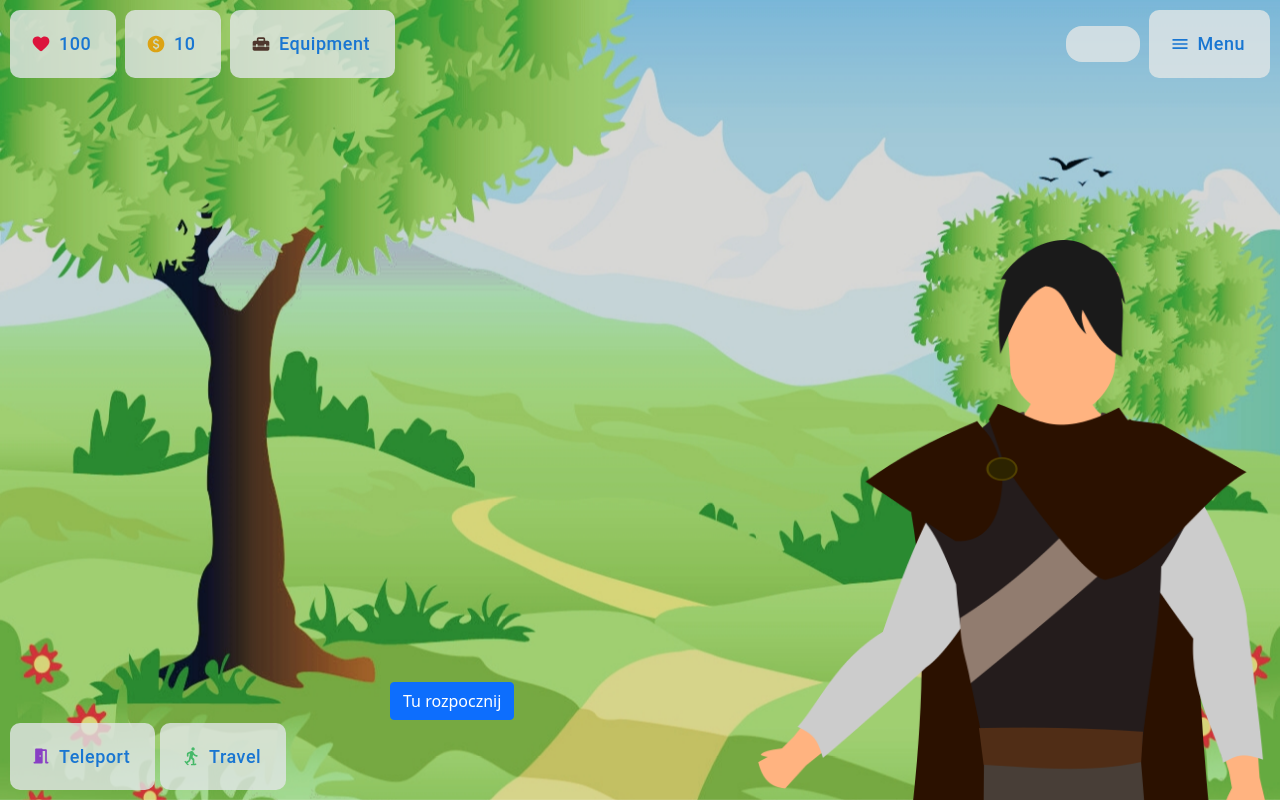
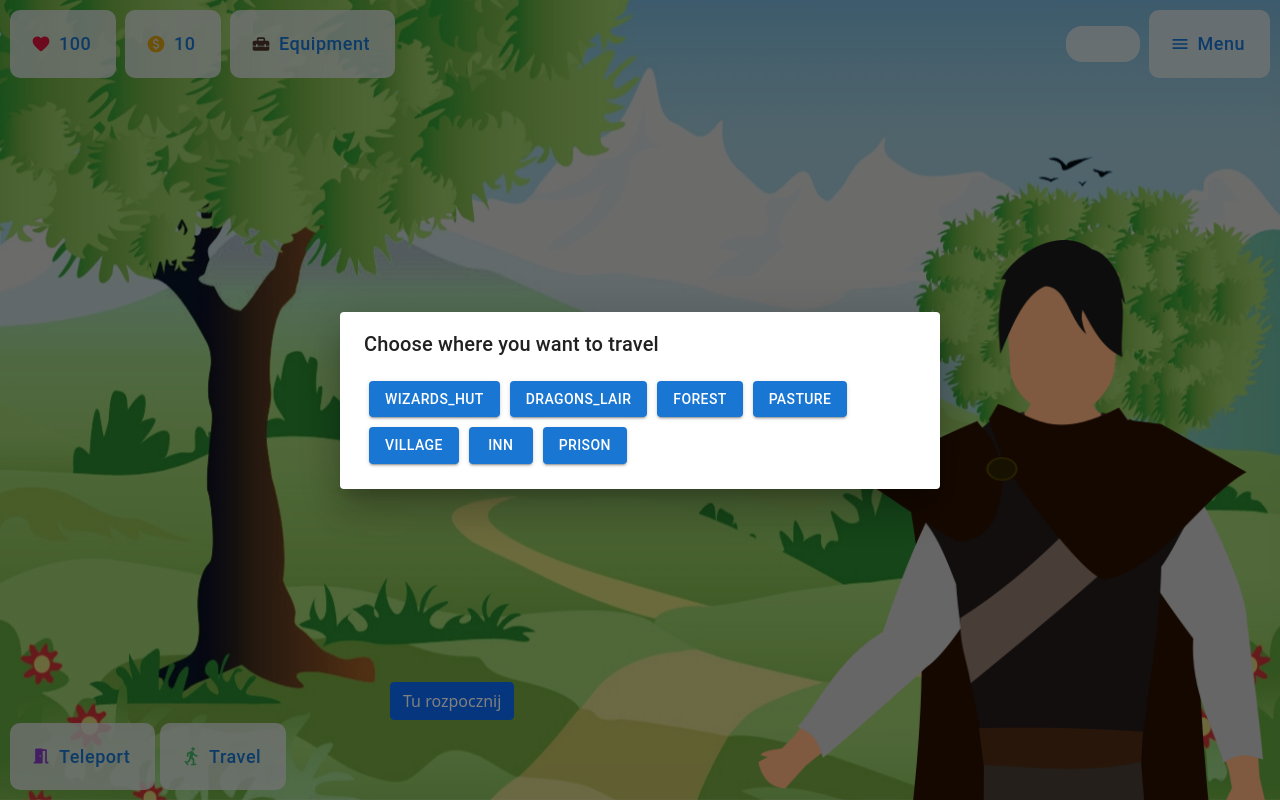
Before and after one commit to PawelKapusta/ZIG-FrontendWeb, a React (Create React App) app: page /main-game in a window 1280 px wide. Both pictures are taken after a click on the button "Teleport". Built offline with nearby package versions, Linux system fonts and the light colour scheme.

Commit message:
Add teleport

```diff
--- a/src/components/Teleport.jsx
+++ b/src/components/Teleport.jsx
@@ -1,13 +1,87 @@
-import React from "react";
+import React, { useContext, useState } from "react";
 import styles from "../styles/MainGameScreen.module.css";
 import { Button } from "@mui/material";
 import MeetingRoomRoundedIcon from "@mui/icons-material/MeetingRoomRounded";
+import { GameContext } from "../store/gameContexts";
+import Dialog from "@mui/material/Dialog";
+import DialogContent from "@mui/material/DialogContent";
+import DialogContentText from "@mui/material/DialogContentText";
+import DialogTitle from "@mui/material/DialogTitle";
+import Wizards_hut from "../assets/Wizards_hut.jpg";
+import Road from "../assets/landscape.jpg";
+import Dragons_lair from "../assets/Dragons_lair.jpg";
+import Forest from "../assets/Forest.jpg";
+import Pasture from "../assets/Pasture.jpg";
+import Village from "../assets/Village.jpg";
+import Inn from "../assets/Inn.jpg";
+import Prison from "../assets/Prison.jpg";
 
 const Teleport = props => {
   const buttonStyle = props.buttonStyle;
-  function onClick() {
-    console.error(buttonStyle);
+  let { currentLocation, setCurrentLocation, locations, setBackgroundImage } =
+    useContext(GameContext);
+
+  const currentLocationId = currentLocation.Id;
+
+  const allLocations = locations.map(location => {
+    return { id: location.Id, name: location.Name };
+  });
+
+  const availableTeleport = allLocations.filter(location => {
+    return location.id !== currentLocationId;
+  });
+
+  function sleep(ms) {
+    return new Promise(resolve => setTimeout(resolve, ms));
   }
+
+  async function onLocationChange(choosenLocation) {
+    setOpen(false);
+    await sleep(200);
+    const newLocation = locations.filter(location => {
+      return location.Id === choosenLocation.id;
+    });
+    setCurrentLocation(newLocation[0]);
+
+    switch (newLocation[0].Name) {
+      case "Road":
+        setBackgroundImage(Road);
+        break;
+      case "Wizards_hut":
+        setBackgroundImage(Wizards_hut);
+        break;
+      case "Dragons_lair":
+        setBackgroundImage(Dragons_lair);
+        break;
+      case "Forest":
+        setBackgroundImage(Forest);
+        break;
+      case "Pasture":
+        setBackgroundImage(Pasture);
+        break;
+      case "Village":
+        setBackgroundImage(Village);
+        break;
+      case "Inn":
+        setBackgroundImage(Inn);
+        break;
+      case "Prison":
+        setBackgroundImage(Prison);
+        break;
+      default:
+        setBackgroundImage(Road);
+    }
+  }
+
+  const [open, setOpen] = useState(false);
+
+  const handleClickOpen = () => {
+    setOpen(true);
+  };
+
+  const handleClose = () => {
+    setOpen(false);
+  };
 
   return (
     <div>
@@ -15,10 +89,28 @@ const Teleport = props => {
         className={styles.buttonTeleport}
         style={buttonStyle}
         startIcon={<MeetingRoomRoundedIcon className={styles.buttonLogoTeleport} />}
-        onClick={onClick}
-      >
+        onClick={handleClickOpen}>
         Teleport
       </Button>
+
+      <Dialog open={open} onClose={handleClose}>
+        <DialogTitle>Choose where you want to travel</DialogTitle>
+        <DialogContent>
+          <DialogContentText>
+            {availableTeleport.map(location => {
+              return (
+                <Button
+                  key={location.id}
+                  variant="contained"
+                  style={{ margin: "5px" }}
+                  onClick={() => onLocationChange(location)}>
+                  {location.name}
+                </Button>
+              );
+            })}
+          </DialogContentText>
+        </DialogContent>
+      </Dialog>
     </div>
   );
 };
```
